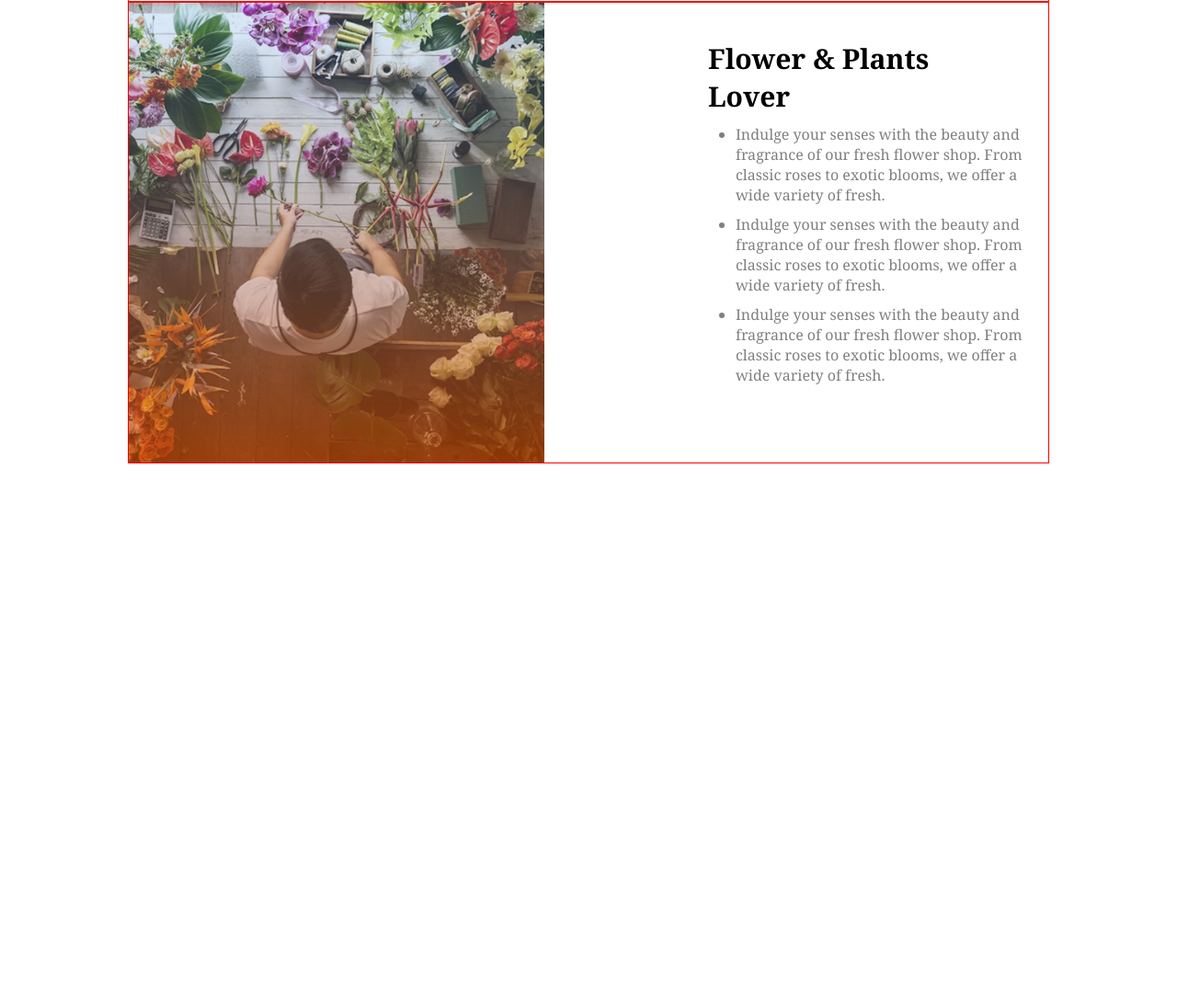
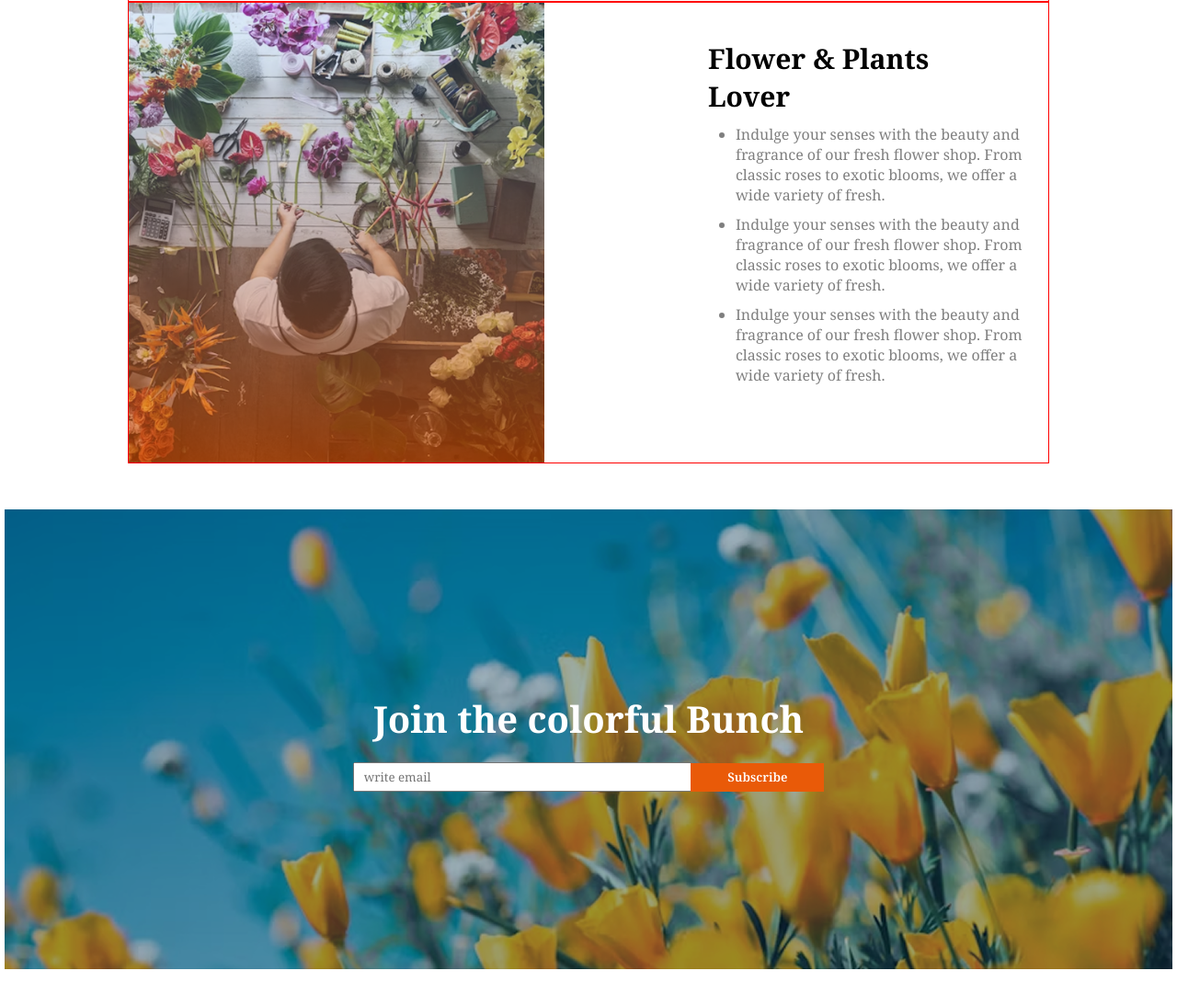
Before and after one commit to rakibman/second-assignment, a plain HTML site: page index.html in a window 1280 px wide. Shown: the part 1679-2772 px from the top of the page at 92% size. Before the commit the page ends 2183 px from the top, so only its background shows below. Drawn offline with Linux system fonts and the light colour scheme.

Commit message:
join section done

```diff
--- a/index.html
+++ b/index.html
@@ -39,10 +39,9 @@
        <section class="banner-section container">
         <div class="banner-left">
           <h1 class="banner-title">ALWAYS</span><span class="banner-title-2"> FRESH<br>FLOWERS</span></h1>
-          <p class="banner-left-subtitle">
+            <p class="banner-left-subtitle">
             Indulge your senses with the beauty and fragrance of our fresh
-            flower shop. From classic roses to exotic blooms, we offer a wide
-            variety of fresh flowers that are perfect for any occasion.
+            flower shop. From classic roses to exotic blooms, we offer a widevariety of fresh flowers that are perfect for any occasion.
           </p>
         </div>
         <div class="banner-right">
@@ -138,6 +137,14 @@
        </section>
        <!-- Latest  Deals section -->
 
+        <!-- join section -->
+         <section class="join-section">
+          <div  class="join-container">
+            <h3>Join the colorful Bunch</h3>
+          <input type="email" placeholder="write email">
+          <button><a href="">Subscribe</a></button>
+          </div>
+         </section>
     </main>
   </body>
 </html>
--- a/style.css
+++ b/style.css
@@ -133,4 +133,41 @@ main{
   margin: 10px 0 10px 30px;
   max-width: 340px;
 }
-/* latest deals section */
+
+/* join section */
+.join-section{
+  max-width: 1270px;
+  height: 500px;
+  background-image: url(./assets/news-letter-bg.png);
+  margin: 50px auto;
+}
+
+.join-container{
+  text-align: center;
+  padding:200px 0 200px 0;
+
+}
+.join-container h3{
+  font-size: 40px;
+  font-weight: 700;
+  color: #FFFFFF;
+  margin-bottom: 20px;
+}
+.join-container input{
+  padding: 5px 200px 5px 10px;
+}
+.join-container button{
+  color: #FFFFFF;
+  font-weight: 600;
+  padding: 6.4px 40px;
+  background-color: #E95A08;
+  border: none;
+  margin-left: -6.5px;
+}
+.join-container a{
+  text-decoration: none;
+  color: #ffffff;
+}
+
+
+/* footer section  */
```
